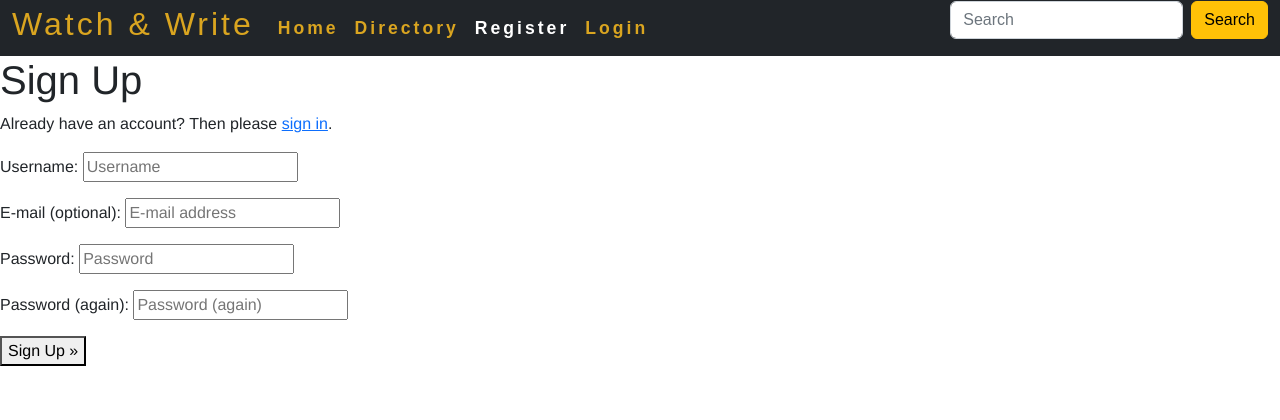
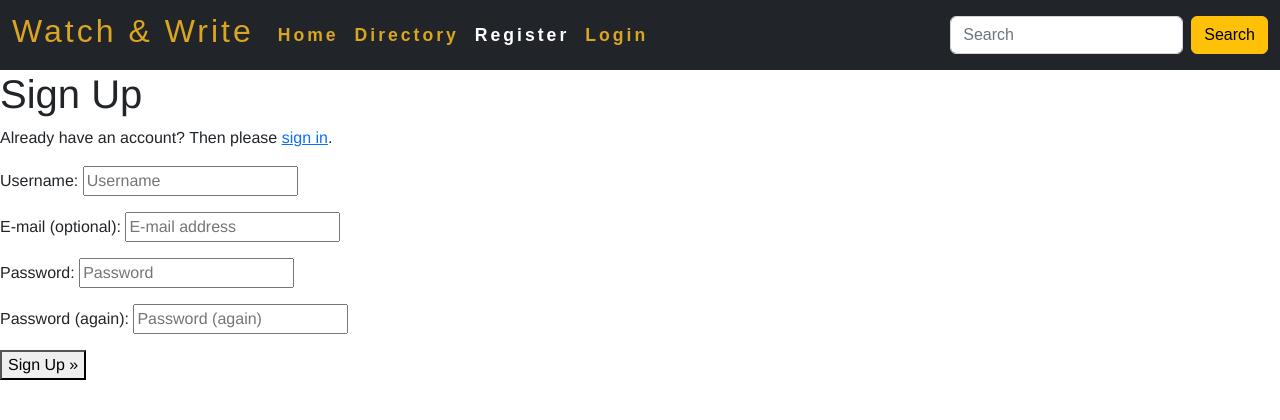
Before and after one commit to Linber93/watch_and_write, a Django app: page /accounts/signup/ in a window 1280 px wide. Shown: the top 420 px of the page. Run offline with Django 3.2, Linux system fonts and the light colour scheme.

Commit message:
fixed visual bug with the search bar

```diff
--- a/templates/base.html
+++ b/templates/base.html
@@ -54,7 +54,7 @@
                     {% endif %}
                 </ul>
                 {% endwith %}
-                <form class="d-flex mb-3" role="search" action="{% url 'search_results' %}" method="GET">
+                <form class="d-flex mb-3 mt-3" role="search" action="{% url 'search_results' %}" method="GET">
                     <input class="form-control me-2" type="search" placeholder="Search" aria-label="Search" name="search">
                     <button class="btn btn-warning" type="submit">Search</button>
                 </form>
```
